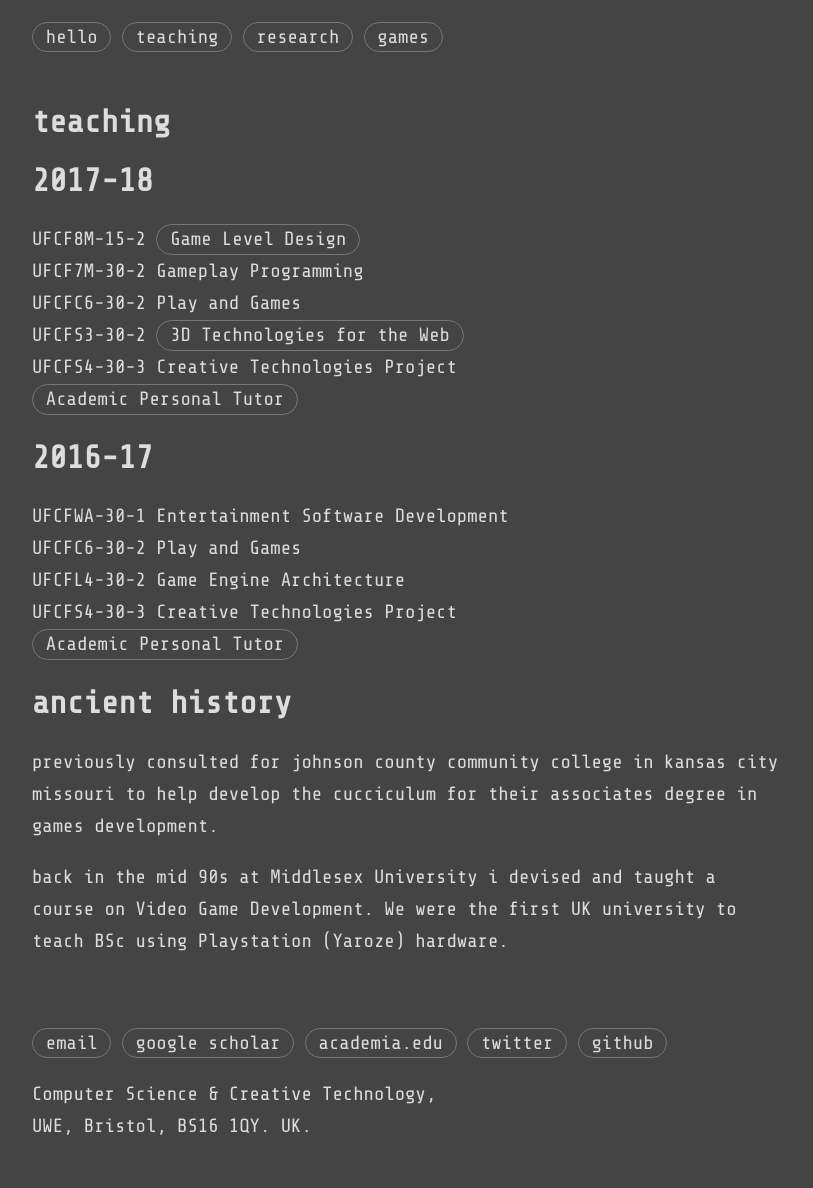
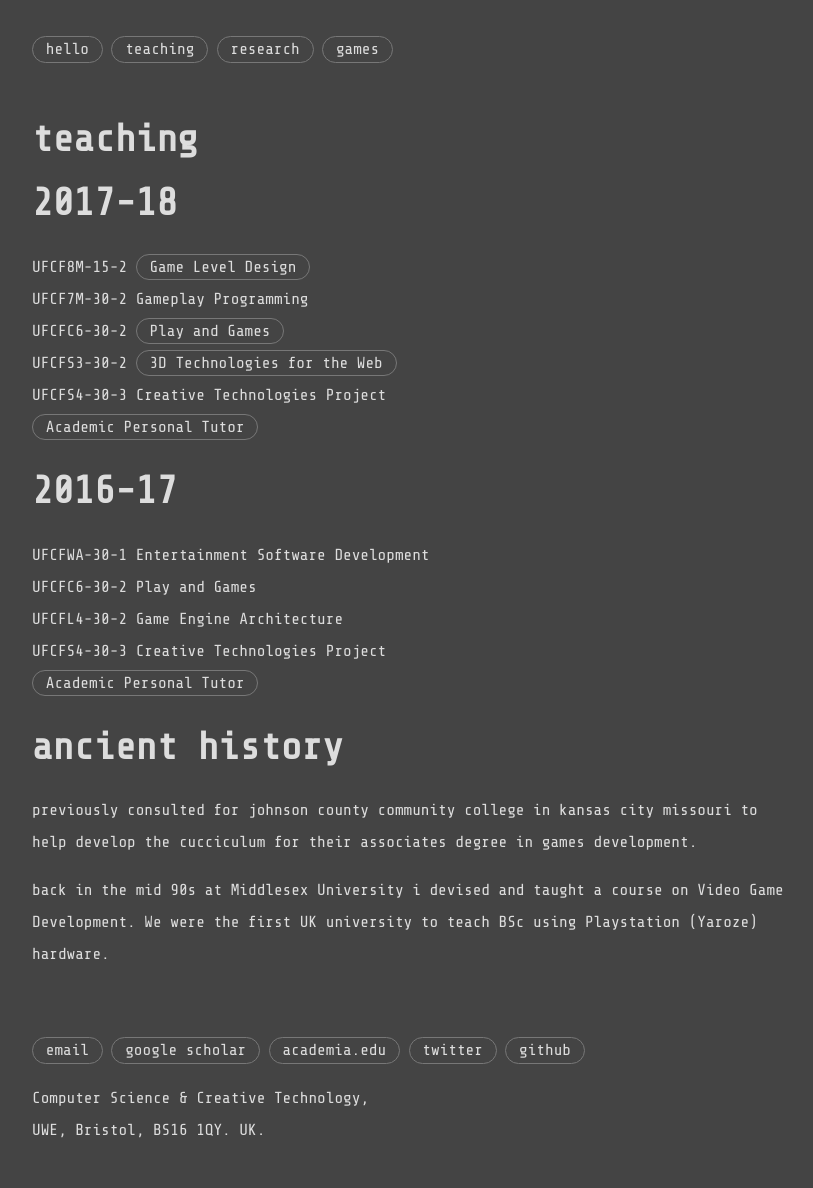
Before and after one commit to seanbutler/www.seanbutler.net, a Jekyll site: the page built from teaching/index.html, in a window 1280 px wide. Shown: the whole page, without its empty margins (232-1045 px from the left). Built offline with Jekyll 4.4.1, drawn with Linux system fonts in a browser that asks for light colours.

Commit message:
link to PAG
and font tweak

```diff
--- a/css/main.css
+++ b/css/main.css
@@ -1,23 +1,25 @@
 html {
-    margin: 1vw 20vw 1vw 20vw;
+    margin: 2vw 20vw 2vw 20vw;
     font-family: 'Share Tech Mono', monospace;
     background-color: #444;
     color: #DDD;
 
     font-weight: lighter;
-    font-size: 2.2vw;
     line-height: 2.5vw;
-    font-size: 1.5vw;
+    /*font-size: 1.vw;*/
+
 }
 
 h1, h2, h3 {
+    font-family: 'Share Tech Mono', monospace;
     font-weight: bold;
-    font-size: 2.5vw;
+    font-size: 3vw;
 }
 
 h4, h5, h6 {
+    font-family: 'Share Tech Mono', monospace;
     font-weight: bold;
-    font-size: 2.6vw;
+    font-size: 2.5vw;
 }
 
 a {
@@ -40,17 +42,17 @@ a[href]:hover {
 a[href]:active {
     border-radius: 2vw;
     padding: 0.25vw 1vw 0.25vw 1vw ;
-    border: 0.1vw solid #DDD;
+    border: 0.15vw solid #DDD;
+    color: #DDD;
     background-color: orange;
-    color: #DDD;
     text-decoration: none;
 }
 
 li, p {
-    font-weight: lighter;
-    font-size: 2.2vw;
-    line-height: 2.5vw;
-    font-size: 1.5vw;
+    /*font-weight: 100;*/
+    /*line-height: 2.5vw;*/
+    /*font-size: 1.2vw;*/
+
 }
 
 canvas {
--- a/teaching/index.html
+++ b/teaching/index.html
@@ -9,7 +9,7 @@ title: Teaching
 
 UFCF8M-15-2 <a href = "../LevelDesignCourse">Game Level Design</a><br />
 UFCF7M-30-2 Gameplay Programming<br />
-UFCFC6-30-2 Play and Games<br />
+UFCFC6-30-2 <a href = "../PlayandGamesCourse">Play and Games</a><br />
 UFCFS3-30-2 <a href = "../3DWebTechCourse">3D Technologies for the Web</a><br />
 UFCFS4-30-3 Creative Technologies Project<br />
 <a href = "../AcademicPersonalTutor">Academic Personal Tutor</a><br />
```
